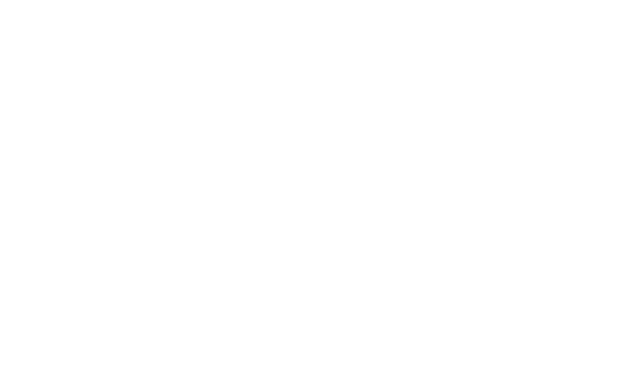
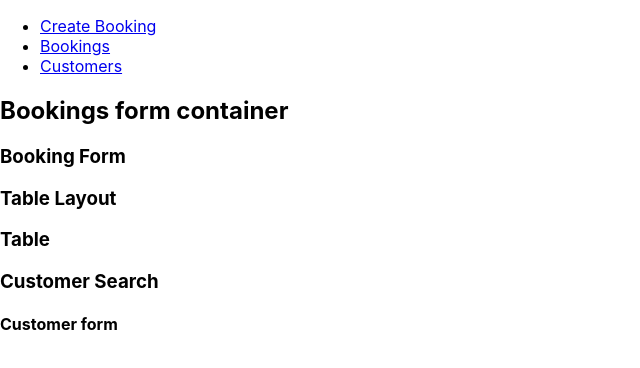
Before and after one commit to Fidelma/Restaurant-Bookings-Group-Project, a React (Create React App) app in the folder frontend_restaurant_bookings/: page / in a window 1280 px wide. Shown: the top 368 px of the page, without its empty margins (0-640 px from the left). Built offline with nearby package versions, Linux system fonts and the light colour scheme.

Commit message:
all routes basic components complete

```diff
--- a/frontend_restaurant_bookings/src/components/Main.js
+++ b/frontend_restaurant_bookings/src/components/Main.js
@@ -2,6 +2,8 @@
 import {BrowserRouter as Router, Route, Switch} from "react-router-dom";
 import BookingsContainer from "../containers/BookingsContainer.js";
 import CustomerContainer from "../containers/CustomerContainer.js";
+import BookingsFormContainer from "../containers/BookingsFormContainer.js";
+import NavBar from "./NavBar.js";
 
 
 class Main extends Component {
@@ -9,6 +11,8 @@
     return(
       <Router>
        <Fragment>
+          <NavBar />
+          <Route exact path="/" component={BookingsFormContainer}/>
           <Route path="/bookings" component={BookingsContainer}/>
           <Route path="/customers" component={CustomerContainer}/>
        </Fragment>
@@ -16,4 +20,5 @@
     )
   }
 }
- export default Main;
+
+export default Main;
--- a/frontend_restaurant_bookings/src/components/NavBar.js
+++ b/frontend_restaurant_bookings/src/components/NavBar.js
@@ -5,7 +5,13 @@
 
   <ul>
   <li>
-    nav bar
+    <Link to="/">Create Booking</Link>
+  </li>
+  <li>
+    <Link to="/bookings">Bookings</Link>
+  </li>
+  <li>
+    <Link to="/customers">Customers</Link>
   </li>
   </ul>
 )
--- a/frontend_restaurant_bookings/src/components/bookings/BookingForm.js
+++ b/frontend_restaurant_bookings/src/components/bookings/BookingForm.js
@@ -0,0 +1,7 @@
+import React from 'react';
+
+const BookingForm = () => (
+  <h3>Booking Form</h3>
+)
+
+export default BookingForm;
--- a/frontend_restaurant_bookings/src/components/customers/CustomerForm.js
+++ b/frontend_restaurant_bookings/src/components/customers/CustomerForm.js
@@ -0,0 +1,7 @@
+import React from "react";
+
+const CustomerForm = () => (
+  <h4>Customer form</h4>
+)
+
+export default CustomerForm;
--- a/frontend_restaurant_bookings/src/components/tables/Table.js
+++ b/frontend_restaurant_bookings/src/components/tables/Table.js
@@ -0,0 +1,7 @@
+import React from 'react';
+
+const Table = () => (
+  <h3>Table</h3>
+)
+
+export default Table;
--- a/frontend_restaurant_bookings/src/components/tables/TableLayout.js
+++ b/frontend_restaurant_bookings/src/components/tables/TableLayout.js
@@ -0,0 +1,11 @@
+import React from 'react';
+import Table from './Table.js';
+
+const TableLayout = () => (
+  <>
+  <h3> Table Layout </h3>
+  <Table/>
+  </>
+)
+
+export default TableLayout;
--- a/frontend_restaurant_bookings/src/containers/BookingsFormContainer.js
+++ b/frontend_restaurant_bookings/src/containers/BookingsFormContainer.js
@@ -0,0 +1,19 @@
+import React, { Component } from 'react';
+import BookingForm from '../components/bookings/BookingForm.js';
+import TableLayout from '../components/tables/TableLayout.js';
+import CustomerBookingsContainer from './CustomerBookingsContainer.js';
+
+class BookingsFormContainer extends Component {
+  render(){
+    return(
+      <>
+        <h2>Bookings form container</h2>
+        <BookingForm />
+        <TableLayout />
+        <CustomerBookingsContainer />
+      </>
+    )
+  }
+}
+
+export default BookingsFormContainer;
--- a/frontend_restaurant_bookings/src/containers/CustomerBookingsContainer.js
+++ b/frontend_restaurant_bookings/src/containers/CustomerBookingsContainer.js
@@ -0,0 +1,12 @@
+import React from 'react';
+import CustomerSearch from "../components/customers/CustomerSearch.js"
+import CustomerForm from "../components/customers/CustomerForm.js"
+
+const CustomerBookingsContainer = () => (
+  <>
+    <CustomerSearch/>
+    <CustomerForm/>
+  </>
+)
+
+export default CustomerBookingsContainer;
```
